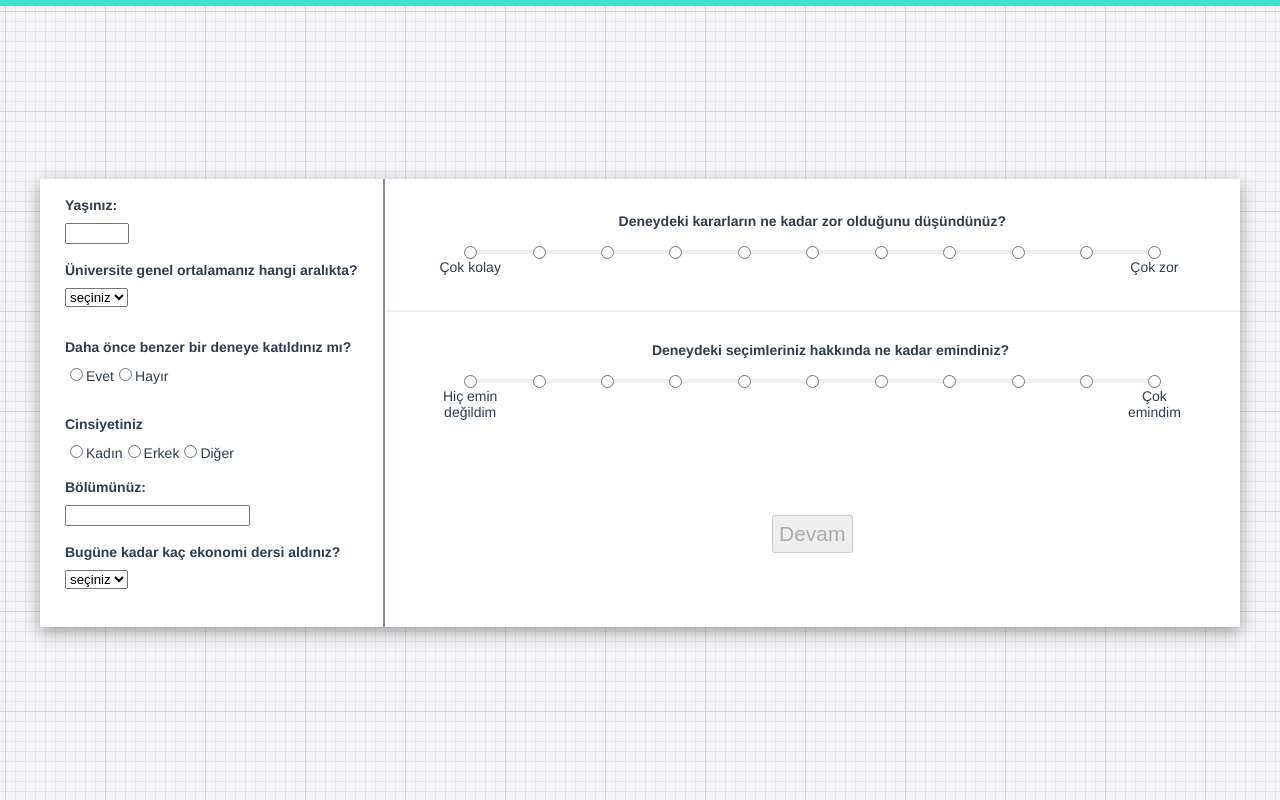
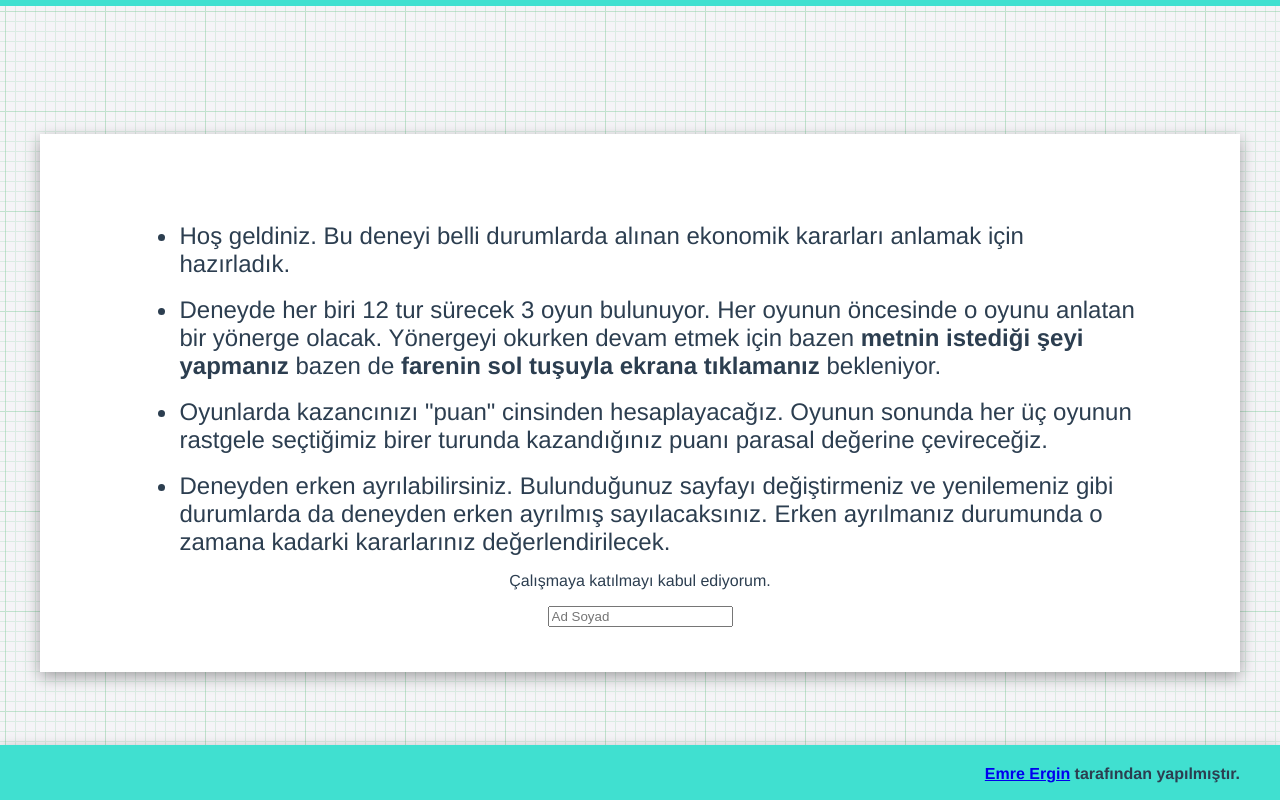
Before and after one commit to emrergin/prudence-labversion, a Vue app: page / in a window 1280 px wide. Built offline with nearby package versions, Linux system fonts and the light colour scheme; what vue-uuid would draw is missing.

Commit message:
corrected starting phase

```diff
--- a/src/App.vue
+++ b/src/App.vue
@@ -86,7 +86,7 @@ export default {
   },
   data() {
     return {
-      currentPhase: `dem`,
+      currentPhase: `intro`,
       store,
       endOfExperiment: false,
       treatments: null,
```
